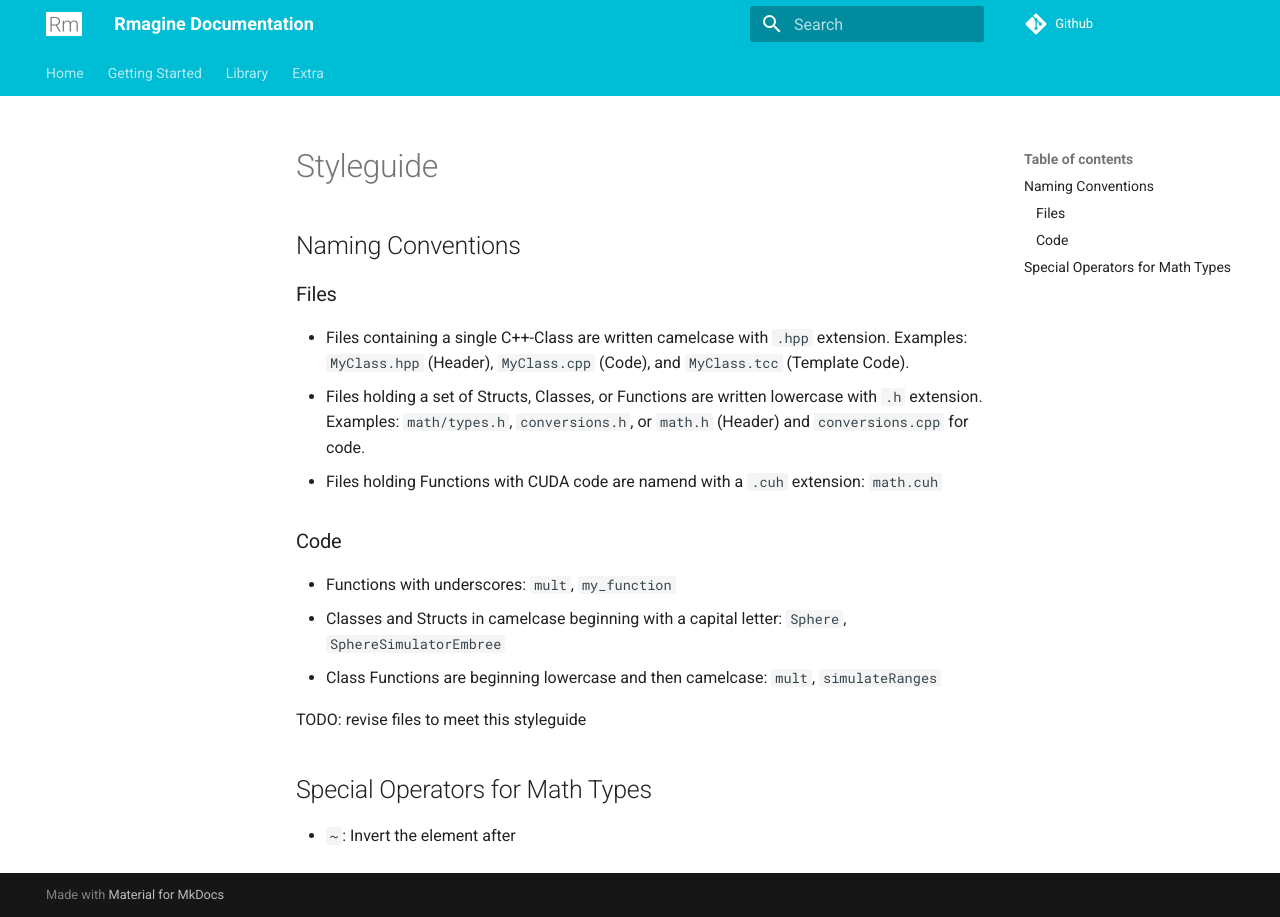
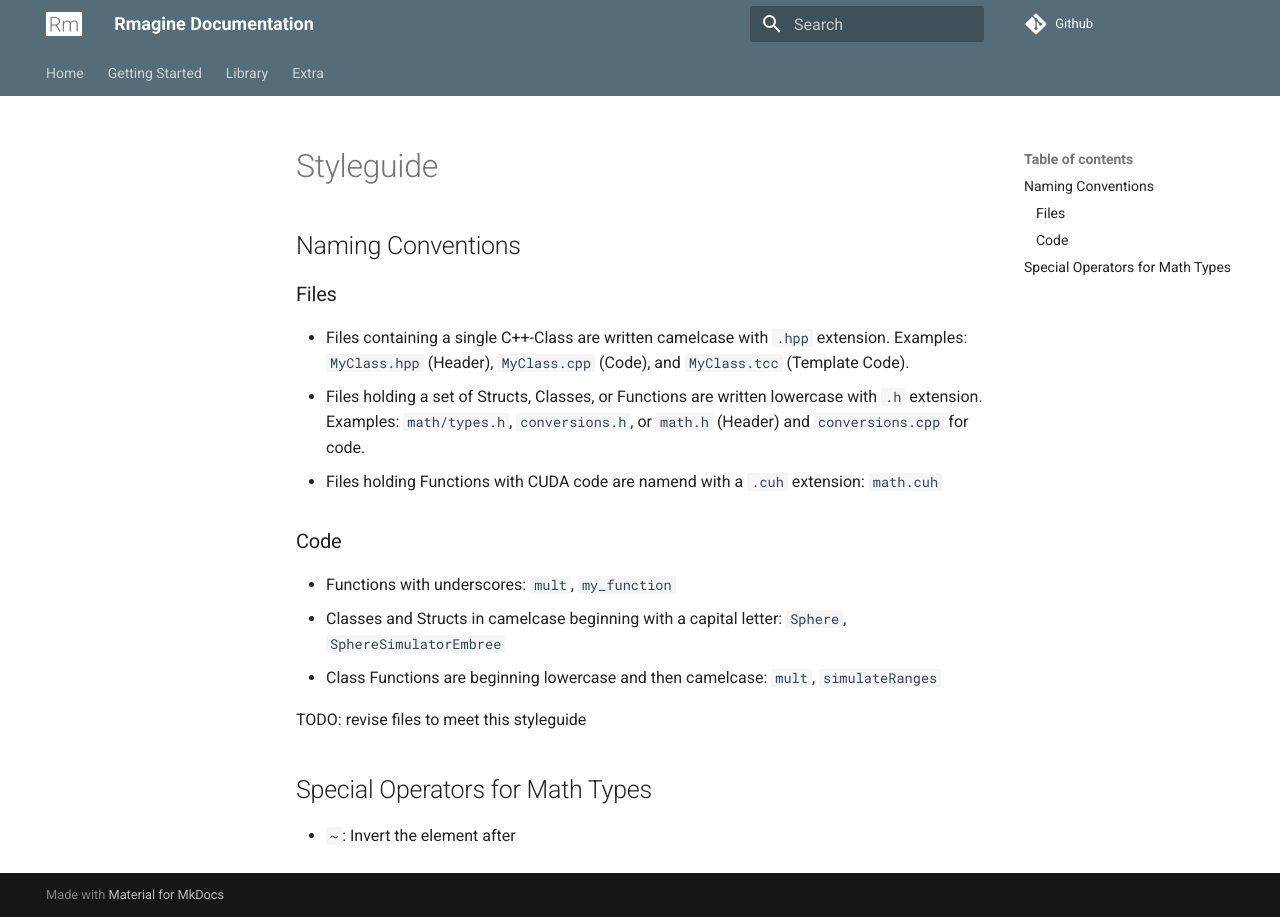
Before and after one commit to uos/rmagine_docs, an MkDocs documentation site: the page built from docs/extra/styleguide.md, in a window 1280 px wide. Built offline with MkDocs 1.6.1 and Material for MkDocs 9.7.7, drawn with Linux system fonts in a browser that asks for light colours; comment, search, counter and statistics services are not loaded.

Commit message:
added new theme color

```diff
--- a/mkdocs.yml
+++ b/mkdocs.yml
@@ -14,7 +14,7 @@ theme:
     logo: resources/img/rmagine_logo.png
     favicon: resources/img/rmagine_icon.png
     palette:
-      primary: cyan
+      primary: blue grey
 
 markdown_extensions:
   - pymdownx.highlight
```
